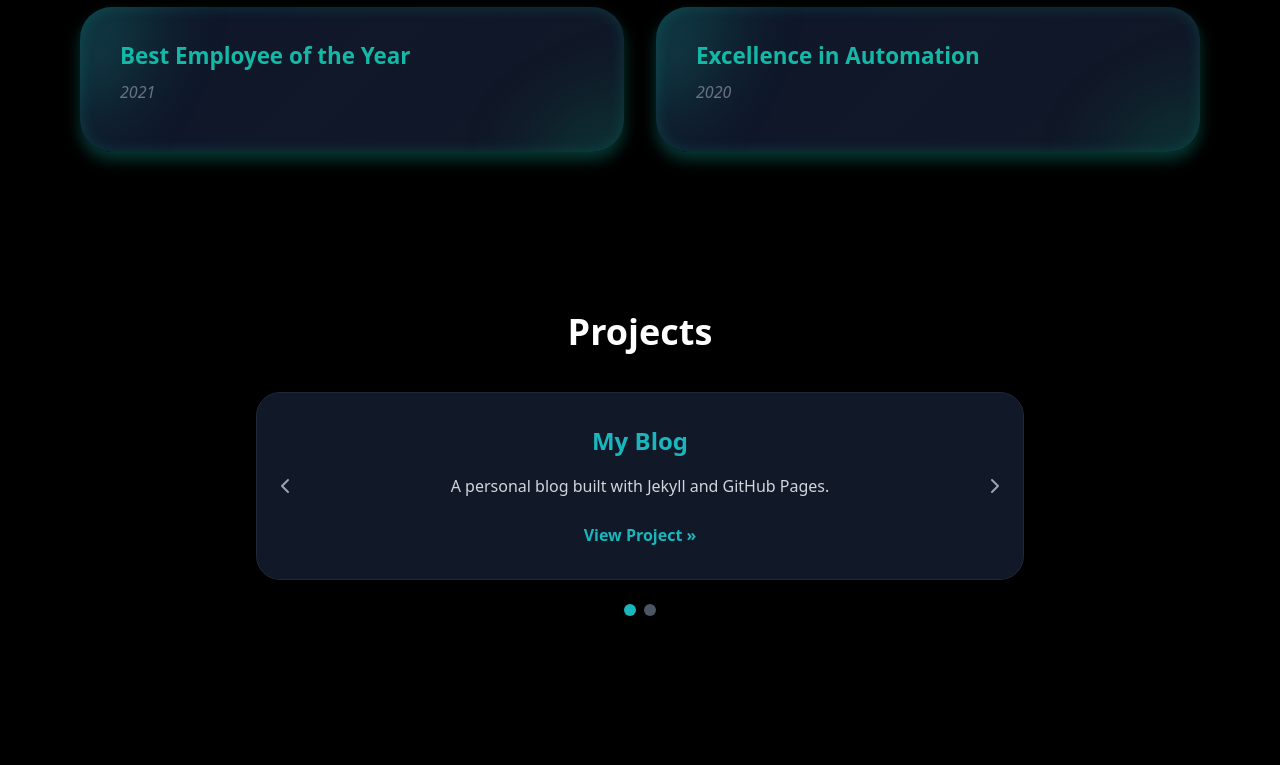
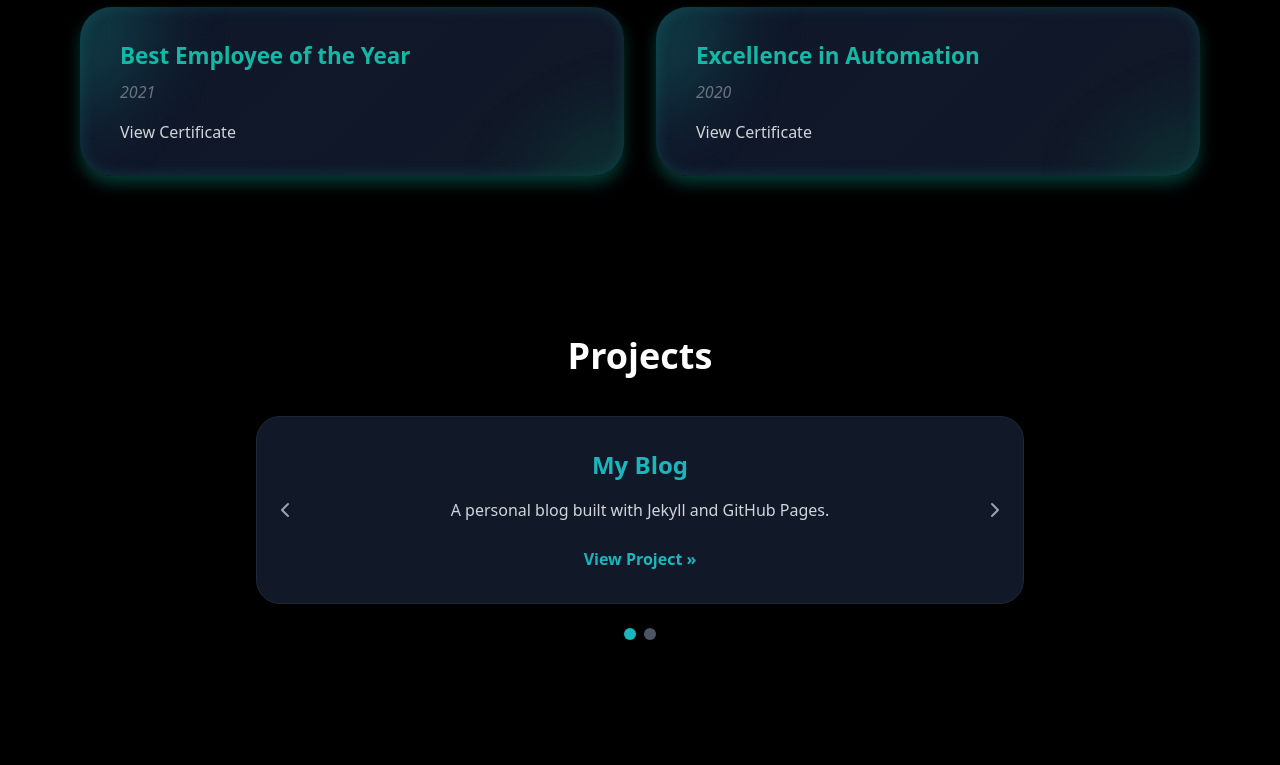
Before and after one commit to srideviblogs/my-portfolio-react, a React (Create React App) app: page / in a window 1280 px wide. Shown: the part 3400-4165 px from the top of the page. Built offline with nearby package versions, Linux system fonts and the light colour scheme.

Commit message:
Update AwardsCertifications.js

```diff
--- a/src/components/AwardsCertifications.js
+++ b/src/components/AwardsCertifications.js
@@ -9,12 +9,14 @@ const awards = [
     year: "2021",
     description:
       "Awarded by Virtusa for outstanding performance and dedication.",
+    link: "https://example.com/virtusa-award",
   },
   {
     title: "Excellence in Automation",
     year: "2020",
     description:
       "Recognized by Infosys for delivering innovative automation solutions.",
+    link: "https://example.com/infosys-award",
   },
 ];
 
```
